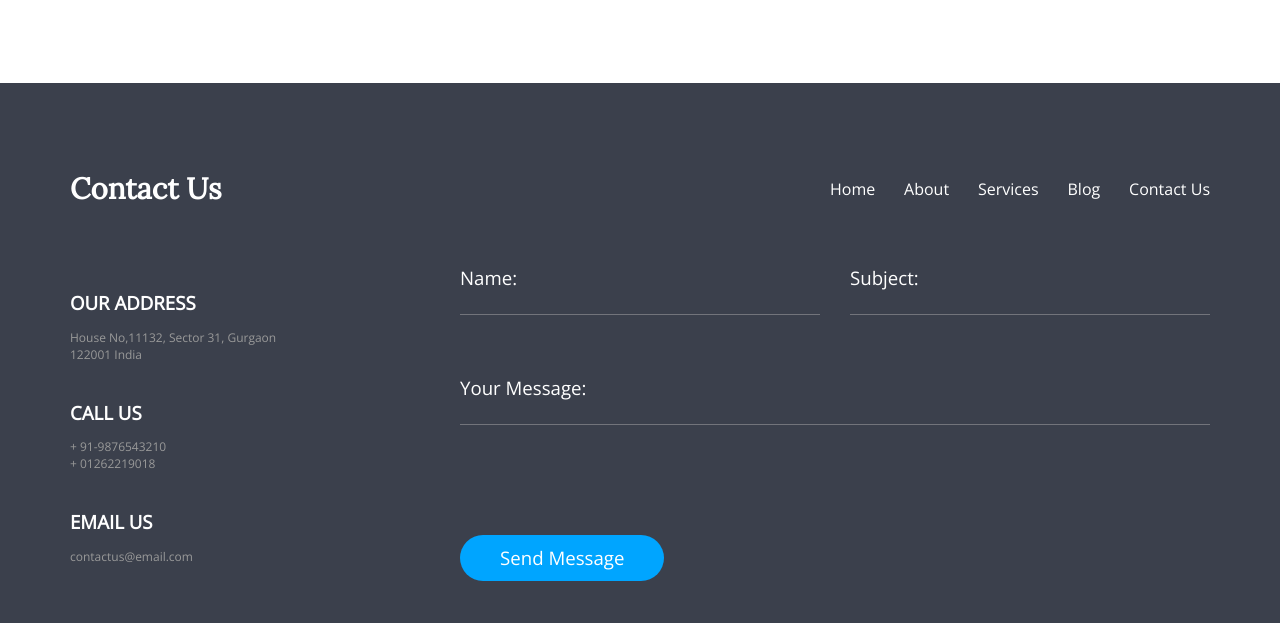
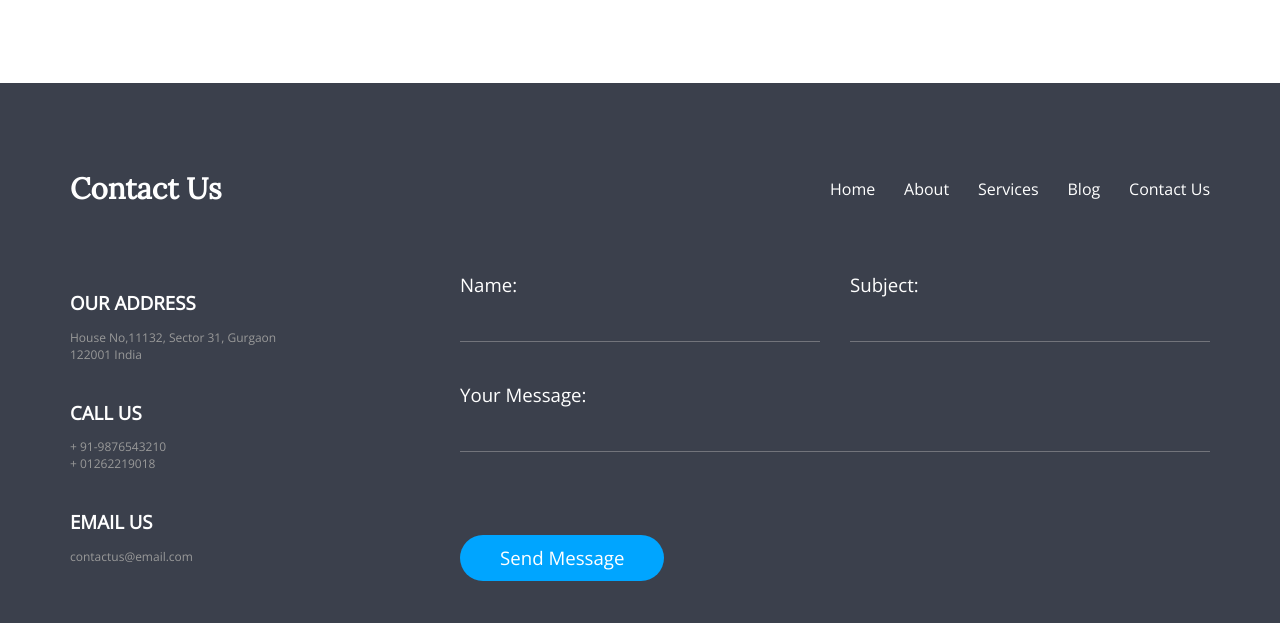
Before and after one commit to komax93/Layouts, a website: page layout_1/app/index.html in a window 1280 px wide. Shown: the part 3177-3800 px from the top of the page. Drawn offline with nearby package versions, Linux system fonts and the light colour scheme.

Commit message:
minor changes

```diff
--- a/layout_1/sass/blocks/_contacts.scss
+++ b/layout_1/sass/blocks/_contacts.scss
@@ -65,9 +65,11 @@
 
     &__input {
       &-item {
+        display: block;
         font-family: 'Open Sans', sans-serif;
         font-size: 14pt;
         margin-top: 7px;
+        margin-bottom: 20px;
       }
 
       &-field {
```
Also changed, not shown: layout_1/app/css/main.css.
